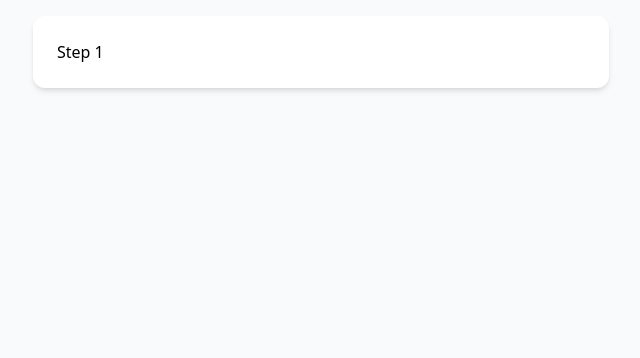
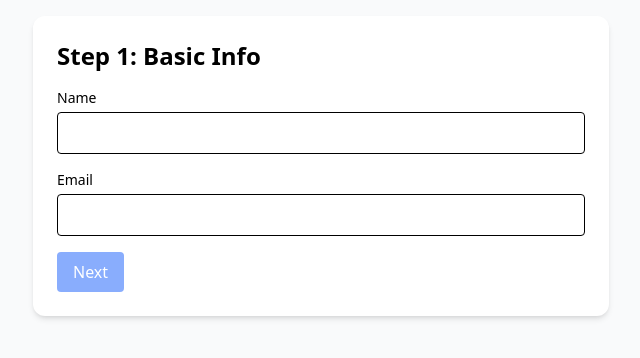
Before and after one commit to mohamedragaey/multi-step-app, a React (Vite) app: page /step1 in a window 1280 px wide. Shown: the top 358 px of the page, without its empty margins (319-959 px from the left). Built offline with nearby package versions, Linux system fonts and the light colour scheme; the HTML template or start-up script is replaced by a standard one.

Commit message:
feat: Create BasicInfoStep component.

```diff
--- a/package.json
+++ b/package.json
@@ -10,13 +10,16 @@
     "preview": "vite preview"
   },
   "dependencies": {
+    "@hookform/resolvers": "^5.0.1",
     "@reduxjs/toolkit": "^2.6.1",
     "@tailwindcss/vite": "^4.1.4",
     "react": "^19.0.0",
     "react-dom": "^19.0.0",
+    "react-hook-form": "^7.55.0",
     "react-redux": "^9.2.0",
     "react-router-dom": "^7.5.0",
-    "tailwindcss": "^4.1.4"
+    "tailwindcss": "^4.1.4",
+    "zod": "^3.24.2"
   },
   "devDependencies": {
     "@eslint/js": "^9.21.0",
--- a/src/pages/Step1.tsx
+++ b/src/pages/Step1.tsx
@@ -1,7 +1,71 @@
+import { useForm } from 'react-hook-form';
+import { z } from 'zod';
+import { zodResolver } from '@hookform/resolvers/zod';
+import { useDispatch } from 'react-redux';
+import { useNavigate } from 'react-router-dom';
+import { setBasicInfo, setStep } from '../features/form/formSlice';
+
+const schema = z.object({
+    name: z.string().min(1, 'Name is required'),
+    email: z.string().email('Invalid email address'),
+});
+
+type FormData = z.infer<typeof schema>;
+
 const BasicInfoStep = () => {
+    const dispatch = useDispatch();
+    const navigate = useNavigate();
+
+    const {
+        register,
+        handleSubmit,
+        formState: { errors, isValid },
+    } = useForm<FormData>({
+        mode: 'onChange',
+        resolver: zodResolver(schema),
+    });
+
+    const onSubmit = (data: FormData) => {
+        dispatch(setBasicInfo(data));
+        dispatch(setStep(2));
+        navigate('/step2');
+    };
 
     return (
-        <h1>Step 1</h1>
+        <div>
+            <h2 className="text-2xl font-semibold mb-4">Step 1: Basic Info</h2>
+            <form onSubmit={handleSubmit(onSubmit)} className="space-y-4">
+                <div>
+                    <label htmlFor='name' className="block text-sm font-medium">Name</label>
+                    <input
+                        id='name'
+                        type="text"
+                        {...register('name')}
+                        className="w-full mt-1 p-2 border rounded"
+                    />
+                    {errors.name && <p className="text-red-500 text-sm">{errors.name.message}</p>}
+                </div>
+
+                <div>
+                    <label htmlFor='email' className="block text-sm font-medium">Email</label>
+                    <input
+                        id='email'
+                        type="email"
+                        {...register('email')}
+                        className="w-full mt-1 p-2 border rounded"
+                    />
+                    {errors.email && <p className="text-red-500 text-sm">{errors.email.message}</p>}
+                </div>
+
+                <button
+                    type="submit"
+                    className="bg-blue-600 text-white px-4 py-2 rounded disabled:opacity-50"
+                    disabled={!isValid}
+                >
+                    Next
+                </button>
+            </form>
+        </div>
     );
 };
 
```
Also changed, not shown: 1 other file (tests, documents, lock files or other folders).
